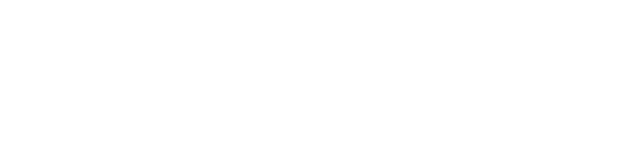
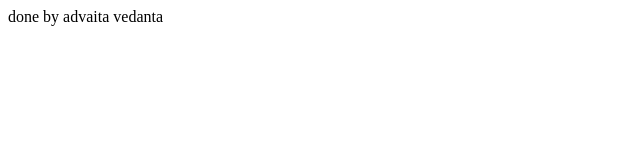
Before and after one commit to Advaita151/Git-tutorial, a plain HTML site: page about.html in a window 1280 px wide. Shown: the whole page, without its empty margins (0-640 px from the left). Drawn offline with Linux system fonts and the light colour scheme.

```diff
--- a/about.html
+++ b/about.html
@@ -10,3 +10,5 @@
 
 </body>
 </html>
+
+done by advaita vedanta
```
